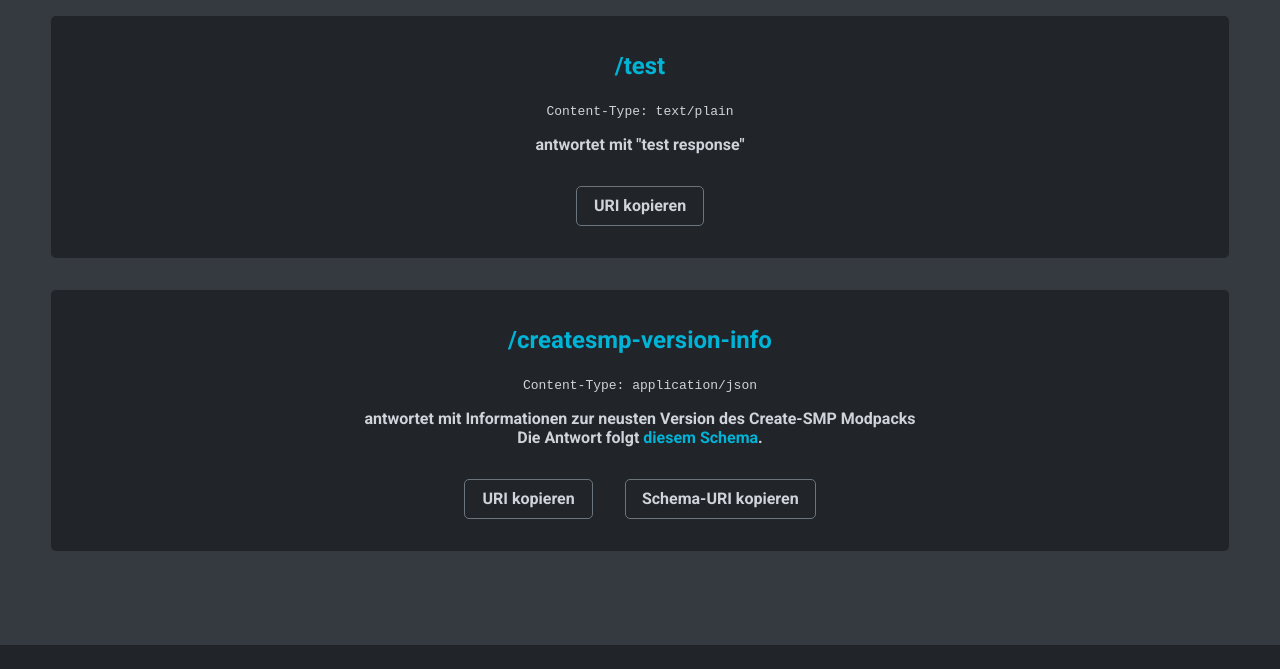
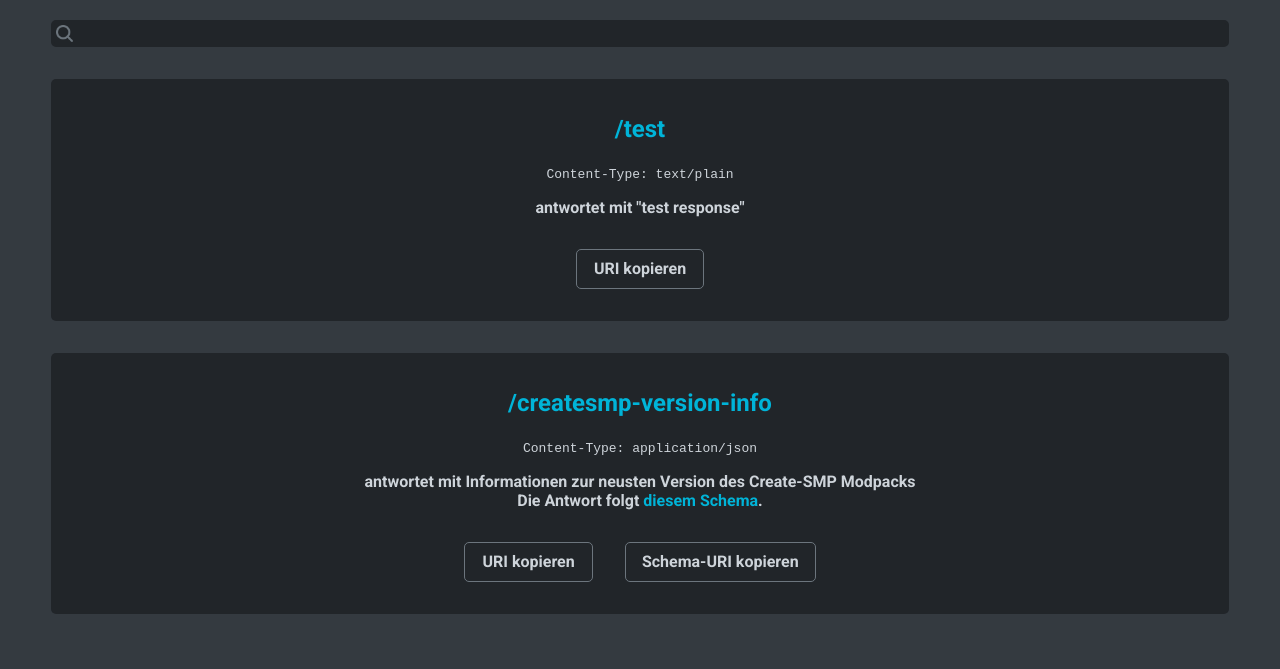
Before and after one commit to DevLung/DerLung-API, a website: page src/html/index.html in a window 1280 px wide. Shown: the part 72-741 px from the top of the page. Drawn offline with nearby package versions, Linux system fonts and the light colour scheme.

Commit message:
add search feature to doc page

```diff
--- a/src/html/index.html
+++ b/src/html/index.html
@@ -5,7 +5,6 @@
     <meta charset="utf-8">
     <link rel="stylesheet" href="https://fonts.googleapis.com/css?family=Roboto:b">
     <link rel="stylesheet" href="./styles.css?v=2.2.1">
-    <script src="./script.js"></script>
     <link rel="icon" href="./media/hotlink-ok/favicon.png?v=2.0.0">
     <title>DerLung-API</title>
 </head>
@@ -16,7 +15,9 @@
             <h1>DerLung-API</h1>
         </header>
 
-        <div id="test">
+        <input type="search" class="div_search" onfocus="this.select()" oninput="search(this, '.endpoint h2 ~ p', '.endpoint')">
+
+        <div class="endpoint" id="test">
             <h2><a href="https://api.derlung.com/test">/test</a></h2>
             <code>Content-Type: text/plain</code>
             <p>
@@ -27,7 +28,7 @@
             </section>
         </div>
 
-        <div id="createsmp-version-info">
+        <div class="endpoint" id="createsmp-version-info">
             <h2><a href="https://api.derlung.com/createsmp-version-info">/createsmp-version-info</a></h2>
             <code>Content-Type: application/json</code>
             <p>
@@ -51,6 +52,9 @@
             </section>
         </section>
     </footer>
+
+    <script src="https://ajax.googleapis.com/ajax/libs/jquery/3.7.1/jquery.min.js"></script>
+    <script src="./script.js?v=1.1.0"></script>
 </body>
 
 </html>
--- a/src/html/script.js
+++ b/src/html/script.js
@@ -1,3 +1,6 @@
+// import "jquery"; // uncomment while developing for intellisense
+
+
 let copyUriButtonClicked = false;
 
 function copyUriToClipboard(button, uri) {
@@ -16,3 +19,25 @@
         }.bind(button), 1500);
     }
 }
+
+
+function search(inputElement, selector, parentSelector=null) {
+    let searchTerm = jQuery(inputElement).val().toLowerCase();
+    let selection = jQuery(selector);
+    let searchForParent = parentSelector != null;
+
+    if (searchForParent) {
+        selection.parent(parentSelector).show();
+    } else {
+        selection.show();
+    }
+    selection.each(function () {
+        if (jQuery(this).text().toLowerCase().indexOf(searchTerm) == -1) {
+            if (searchForParent) {
+                jQuery(this).parent(parentSelector).hide();
+            } else {
+                jQuery(this).hide();
+            }
+        }
+    });
+}
```
